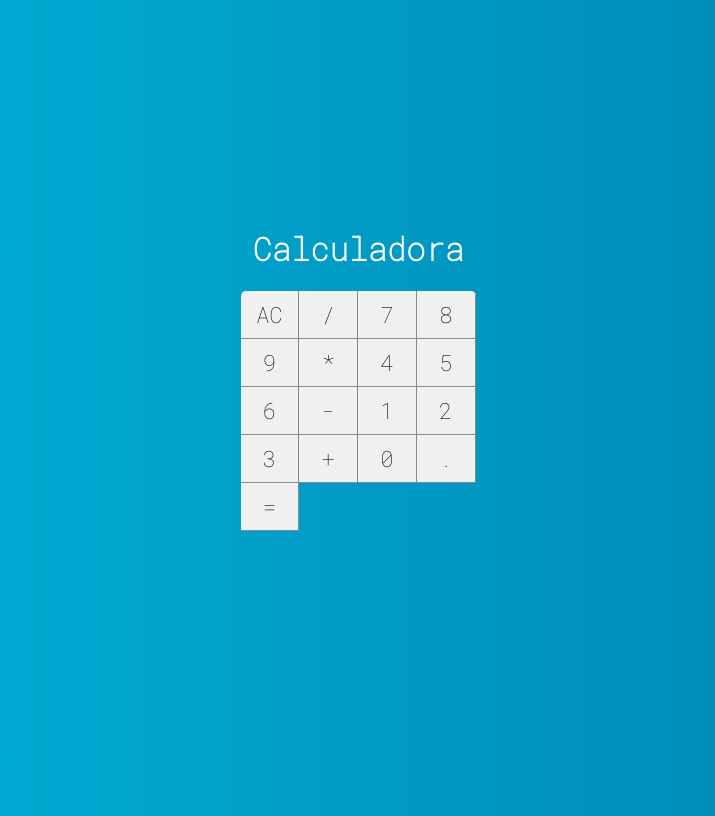
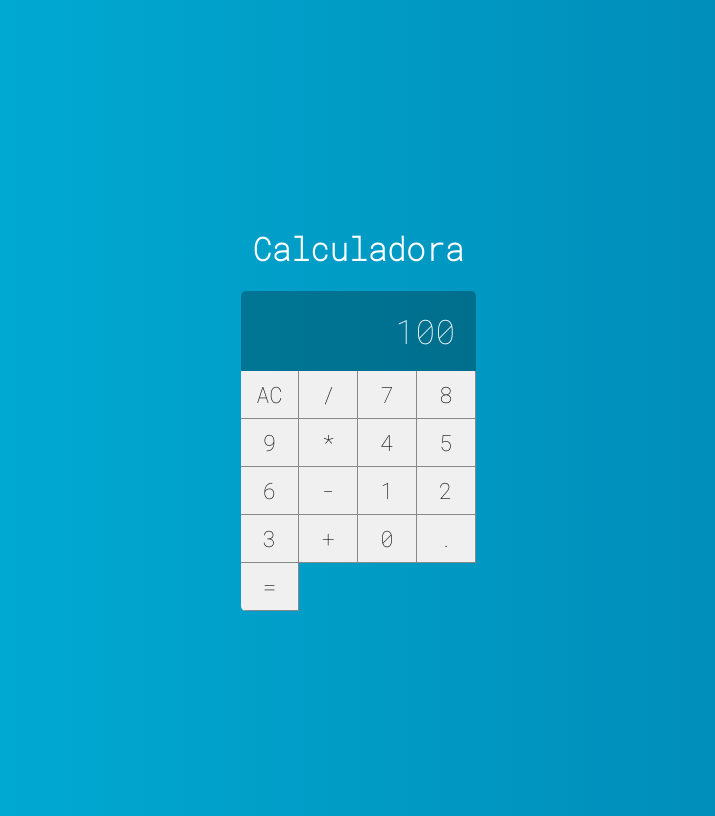
Before and after one commit to brunos3d/Calculator-React, a React (Create React App) app: page / in a window 1280 px wide. Shown: the whole page, without its empty margins (282-997 px from the left). Built offline with nearby package versions, Linux system fonts and the light colour scheme; the HTML template or start-up script is replaced by a standard one.

Commit message:
display stylized

```diff
--- a/src/components/Calculator/index.js
+++ b/src/components/Calculator/index.js
@@ -3,10 +3,12 @@
 import { Container } from "./styles";
 
 import Button from "../Button";
+import Display from "../Display";
 
 export default function Calculator() {
     return (
         <Container>
+            <Display value={100} />
             <Button label="AC" />
             <Button label="/" />
             <Button label="7" />
--- a/src/components/Calculator/styles.js
+++ b/src/components/Calculator/styles.js
@@ -10,5 +10,5 @@
     /* background: orange; */
     display: grid;
     grid-template-columns: repeat(4, 25%);
-    grid-auto-rows: 48px 48px 48px 48px 48px;
+    grid-auto-rows: 1fr 48px 48px 48px 48px 48px;
 `;
--- a/src/components/Display/index.js
+++ b/src/components/Display/index.js
@@ -2,6 +2,6 @@
 
 import { Container } from "./styles";
 
-export default function Display() {
-    return <Container></Container>;
+export default function Display({ value }) {
+    return <Container>{value}</Container>;
 }
--- a/src/components/Display/styles.js
+++ b/src/components/Display/styles.js
@@ -1,3 +1,15 @@
 import styled from "styled-components";
 
-export const Container = styled.div``;
+export const Container = styled.div`
+    grid-column: span 4;
+    background-color: #0004;
+
+    display: flex;
+    align-items: center;
+    justify-content: flex-end;
+
+    padding: 20px;
+    font-size: 2.1em;
+
+    overflow: hidden;
+`;
```
